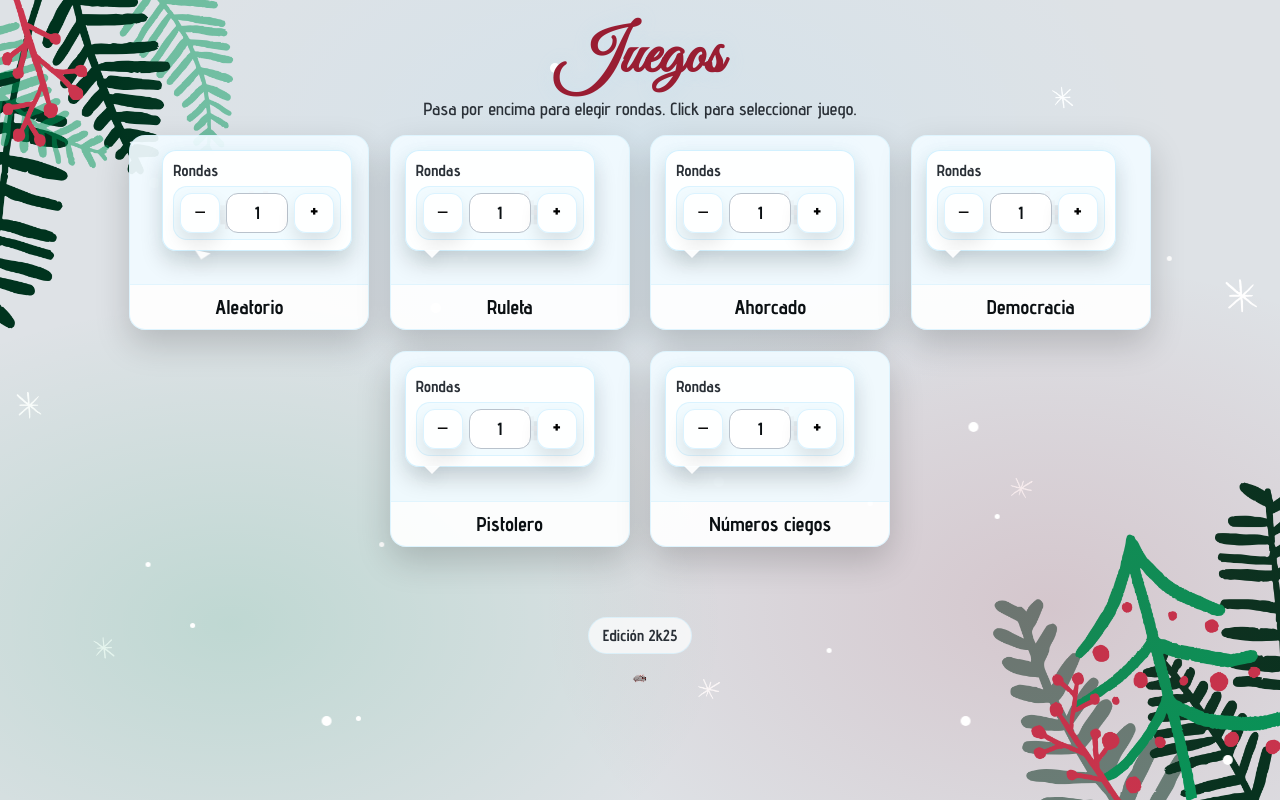
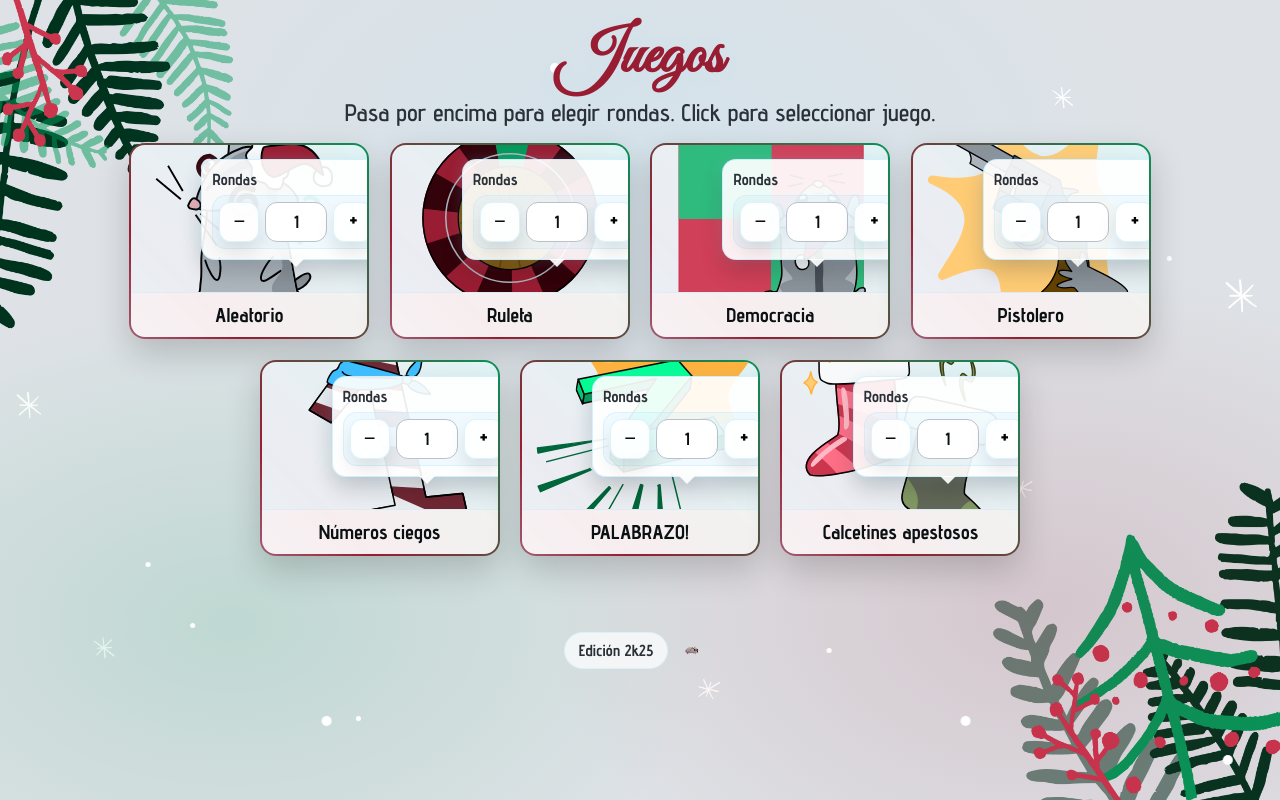
Before and after one commit to SrGuille/Servidor-de-juegos, a Django app: page /servidor/game_selector/ in a window 1280 px wide. Run offline with Django 4.2, Linux system fonts and the light colour scheme; parts of the project's set-up code (start-up, migrations or seed data) failed here and were passed over.

Commit message:
Imagenespuestas en el selector de juego falta por linkar los juegos/paginas nuevas. Co-authored-by: Andrés Trinidad <SadAnders@users.noreply.github.com>

```diff
--- a/servidor/static/css/style.css
+++ b/servidor/static/css/style.css
@@ -260,7 +260,7 @@ body{
 .login-subtitle{
   margin: 0;
   font-family: "Advent Pro", system-ui;
-  font-size: .98rem;
+  font-size: 1.5rem;
   color: var(--neutral-700, #3b3f45);
 }
 
@@ -560,8 +560,7 @@ body{
 
 /* =========================
    GAME SELECTOR (Admin/Web/TV)
-      Body: class="page-games"
-      Fondo tipo login + cards Wii + bocadillo de rondas
+   Sustituye tu bloque entero por este
    ========================= */
 
 .page-games{
@@ -609,7 +608,7 @@ body{
   margin: 8px 0 0;
   font-family: "Advent Pro", system-ui;
   font-weight: 600;
-      font-size: 1.1rem;
+  font-size: 1.5rem;
   color: var(--neutral-700, #3b3f45);
 }
 
@@ -623,12 +622,36 @@ body{
   gap: clamp(14px, 1.6vw, 22px);
 }
 
-    /* Card */
+/* -------------------------
+   Glow Border animado (hover)
+   ------------------------- */
+
+@keyframes steam{
+  0%   { background-position: 0 0, 0 0; }
+  50%  { background-position: 0 0, 400% 0; }
+  100% { background-position: 0 0, 0 0; }
+}
+
 .game-card{
   flex: 0 1 clamp(240px, 18vw, 300px);
 
-      background: rgba(255,255,255,.92);
-      border: 1px solid rgba(176,229,255,.40);
+  /* Borde gradiente corporativo + fondo blanco */
+  border: 2px solid transparent;
+  background:
+    linear-gradient(rgba(255,255,255,.92), rgba(255,255,255,.92)) padding-box,
+    linear-gradient(
+      45deg,
+      #009959,
+      #B0E5FF,
+      #991D32,
+      #009959,
+      #B0E5FF,
+      #991D32
+    ) border-box;
+
+  background-size: auto, 400% 400%;
+  background-position: 0 0, 0 0;
+
   border-radius: 16px;
   box-shadow: 0 14px 34px rgba(0,0,0,.18);
   overflow: hidden;
@@ -638,6 +661,21 @@ body{
 
   position: relative;
   transition: transform .14s ease, box-shadow .18s ease;
+}
+
+.game-card:hover,
+.game-card:focus-within{
+  transform: translateY(-2px);
+
+  /* Halo navideño */
+  box-shadow:
+    0 16px 38px rgba(0,0,0,.20),
+    0 0 22px rgba(0,153,89,.22),
+    0 0 22px rgba(153,29,50,.18),
+    0 0 22px rgba(176,229,255,.16);
+
+  /* Animación borde */
+  animation: steam 10s linear infinite;
 }
 
 /* Clickable area */
@@ -679,58 +717,19 @@ body{
   border-top: 1px solid rgba(176,229,255,.35);
 }
 
-    /* =========================
-      Hover/focus: borde con “glow” tipo login (radial gradients)
-      sin overlays feos, sin estirar layout
-      ========================= */
-
-    /* Creamos un “marco” gradiente alrededor con pseudo-elemento */
-    .game-card::after{
-      content: "";
-      position: absolute;
-      inset: -2px;                 /* grosor del “borde” */
-      border-radius: 18px;         /* 16px + 2px */
-      z-index: -1;
-
-      opacity: 0;
-      transform: scale(0.995);
-      transition: opacity .18s ease, transform .18s ease;
-
-      /* El look del login */
-      background-image:
-        radial-gradient(900px 520px at 50% 18%, rgba(176,229,255,.22), transparent 60%),
-        radial-gradient(800px 520px at 18% 78%, rgba(0,153,89,.18), transparent 62%),
-        radial-gradient(820px 560px at 82% 76%, rgba(153,29,50,.18), transparent 62%);
-      filter: blur(0.2px);
-    }
-
-    .game-card:hover,
-    .game-card:focus-within{
-      transform: translateY(-2px);
-      box-shadow:
-        0 14px 34px rgba(0,0,0,.18),
-        0 0 26px rgba(176,229,255,.18);
-    }
-
-    .game-card:hover::after,
-    .game-card:focus-within::after{
-      opacity: 1;
-      transform: scale(1);
-    }
-
-    /* =========================
-      Bocadillo de Rondas (aparece en hover/focus)
-      Mover con --bx sin estirar (importantísimo)
-      ========================= */
+/* -------------------------
+   Bocadillo de rondas (70% derecha)
+   ------------------------- */
 
 .rounds-bubble{
   position: absolute;
-      left: 14px;
   top: 14px;
+  left: 70%;
   z-index: 5;
 
-      /* offset horizontal del bocadillo */
-      --bx: 0px;
+  --by: 0px;
+  --tail-x: 0px;
+  --tail-rot: 0deg;
 
   padding: 10px;
   border-radius: 14px;
@@ -742,40 +741,39 @@ body{
     0 0 16px rgba(176,229,255,.18);
 
   opacity: 0;
-      transform: translate(var(--bx), -6px);
+  transform: translate(-50%, calc(-6px + var(--by)));
   pointer-events: none;
   transition: opacity .16s ease, transform .16s ease;
+}
+
+.rounds-bubble::after{
+  content: "";
+  position: absolute;
+  left: calc(50% + var(--tail-x));
+  top: 100%;
+  width: 0;
+  height: 0;
+  border: 8px solid transparent;
+  border-top-color: rgba(255,255,255,.92);
+  transform: translateX(-50%) rotate(var(--tail-rot));
+  transform-origin: top center;
+  filter: drop-shadow(0 6px 8px rgba(0,0,0,.12));
 }
 
 .game-card:hover .rounds-bubble,
 .game-card:focus-within .rounds-bubble{
   opacity: 1;
-      transform: translate(var(--bx), 0);
+  transform: translate(-50%, var(--by));
   pointer-events: auto;
 }
 
-    /* En pantallas sin hover (táctil) se queda visible */
+/* En táctil: visible siempre */
 @media (hover: none){
   .rounds-bubble{
     opacity: 1;
-        transform: translate(var(--bx), 0);
+    transform: translate(-50%, var(--by));
     pointer-events: auto;
   }
-    }
-
-    /* Piquito del bocadillo */
-    .rounds-bubble::after{
-      content: "";
-      position: absolute;
-      left: calc(18px + var(--tail-x, 0px));
-      top: 100%;
-      width: 0;
-      height: 0;
-      border: 8px solid transparent;
-      border-top-color: rgba(255,255,255,.92);
-      transform: rotate(var(--tail-rot, 0deg));
-      transform-origin: top left;
-      filter: drop-shadow(0 6px 8px rgba(0,0,0,.12));
 }
 
 .rounds-bubble-title{
@@ -837,13 +835,6 @@ body{
   border: 1px solid var(--neutral-300, #d4d7db);
   border-radius: 12px;
   outline: none;
-
-      transition: border-color .15s ease, box-shadow .15s ease;
-    }
-
-    .rounds-input:focus{
-      border-color: var(--primary-600, #871A2C);
-      box-shadow: 0 0 0 4px rgba(176,229,255,.32);
 }
 
 /* Oculta spinners nativos */
@@ -857,26 +848,14 @@ body{
   -moz-appearance: textfield;
 }
 
-    /* =========================
-      “Hamster habla” (solo Random)
-      Mover bocadillo a la derecha + piquito apuntando al hamster
-      ========================= */
-
-    .game-card--random .rounds-bubble{
-      --bx: 18px;       /* mueve el bocadillo a la derecha */
-      --tail-x: 14px;   /* mueve el piquito a la derecha */
-      --tail-rot: 12deg;/* inclinación hacia el hamster */
-    }
-
-    /* Footer */
+/* Footer (FIX) */
 .games-footer{
   margin-top: 48px;
-      width: 10%;
+  width: 100%;
   display: flex;
-    flex-direction: column;
   justify-content: center;
+  align-items: center;
   padding-top: 6px;
-    align-items: center;
 }
 
 .games-edition{
@@ -897,7 +876,6 @@ body{
   .rounds-btn{ width: 44px; height: 44px; font-size: 1.35rem; }
   .rounds-input{ width: 72px; min-height: 44px; font-size: 1.15rem; }
 }
-
 
 
 
--- a/servidor/templates/game_selector.html
+++ b/servidor/templates/game_selector.html
@@ -28,7 +28,7 @@
       <article class="game-card game-card--random">
         <button class="game-select" type="button" onclick="set_random_game()" aria-label="Seleccionar juego aleatorio">
           <div class="game-media">
-            <img src="{% static 'img/hat-loader.gif' %}" alt="Aleatorio" loading="lazy">
+            <img src="{% static 'img/ICONO_JUEGO_ALEATORIO.svg' %}" alt="Aleatorio" loading="lazy">
           </div>
           <div class="game-name">Aleatorio</div>
         </button>
@@ -48,7 +48,7 @@
       <article class="game-card" data-game-id="0">
         <button class="game-select" type="button" onclick="set_next_game(0)" aria-label="Seleccionar Ruleta">
           <div class="game-media">
-            <img src="{% static 'img/hat-loader.gif' %}" alt="Ruleta" loading="lazy">
+            <img src="{% static 'img/ICONO_RULETA.svg' %}" alt="Ruleta" loading="lazy">
           </div>
           <div class="game-name">Ruleta</div>
         </button>
@@ -63,7 +63,7 @@
         </div>
       </article>
 
-      <!-- GAME 1 -->
+      <!-- GAME 1 este ya no mete cabra saramambiche
       <article class="game-card" data-game-id="1">
         <button class="game-select" type="button" onclick="set_next_game(1)" aria-label="Seleccionar Ahorcado">
           <div class="game-media">
@@ -80,13 +80,13 @@
             <button class="rounds-btn" type="button" data-target="rounds1" data-delta="1" aria-label="Sumar ronda">+</button>
           </div>
         </div>
-      </article>
+      </article> -->
 
       <!-- GAME 2 -->
       <article class="game-card" data-game-id="2">
         <button class="game-select" type="button" onclick="set_next_game(2)" aria-label="Seleccionar Democracia">
           <div class="game-media">
-            <img src="{% static 'img/hat-loader.gif' %}" alt="Democracia" loading="lazy">
+            <img src="{% static 'img/ICONO_DEMOCRACIA.svg' %}" alt="Democracia" loading="lazy">
           </div>
           <div class="game-name">Democracia</div>
         </button>
@@ -105,7 +105,7 @@
       <article class="game-card" data-game-id="3">
         <button class="game-select" type="button" onclick="set_next_game(3)" aria-label="Seleccionar Pistolero">
           <div class="game-media">
-            <img src="{% static 'img/hat-loader.gif' %}" alt="Pistolero" loading="lazy">
+            <img src="{% static 'img/ICONO_PISTOLERO.svg' %}" alt="Pistolero" loading="lazy">
           </div>
           <div class="game-name">Pistolero</div>
         </button>
@@ -124,7 +124,7 @@
       <article class="game-card" data-game-id="4">
         <button class="game-select" type="button" onclick="set_next_game(4)" aria-label="Seleccionar Números ciegos">
           <div class="game-media">
-            <img src="{% static 'img/hat-loader.gif' %}" alt="Números ciegos" loading="lazy">
+            <img src="{% static 'img/ICONO_NUMEROS_CIEGOS.svg' %}" alt="Números ciegos" loading="lazy">
           </div>
           <div class="game-name">Números ciegos</div>
         </button>
@@ -138,6 +138,45 @@
           </div>
         </div>
       </article>
+
+      <!-- GAME 5 -->
+      <article class="game-card" data-game-id="5">
+        <button class="game-select" type="button" onclick="set_next_game(5)" aria-label="Seleccionar Palabrazo!">
+          <div class="game-media">
+            <img src="{% static 'img/ICONO_PALABRAZO.svg' %}" alt="Números ciegos" loading="lazy">
+          </div>
+          <div class="game-name">PALABRAZO!</div>
+        </button>
+
+        <div class="rounds-bubble" aria-label="Rondas Palabrazo!">
+          <div class="rounds-bubble-title">Rondas</div>
+          <div class="rounds-stepper" role="group" aria-label="Rondas Palabrazo!">
+            <button class="rounds-btn" type="button" data-target="rounds5" data-delta="-1" aria-label="Restar ronda">−</button>
+            <input class="rounds-input" type="number" id="rounds5" name="rounds5" value="1" min="1" max="99" inputmode="numeric">
+            <button class="rounds-btn" type="button" data-target="rounds5" data-delta="1" aria-label="Sumar ronda">+</button>
+          </div>
+        </div>
+      </article>
+
+      <!-- GAME 6 -->
+      <article class="game-card" data-game-id="6">
+        <button class="game-select" type="button" onclick="set_next_game(6)" aria-label="Seleccionar Calcetines apestosos">
+          <div class="game-media">
+            <img src="{% static 'img/ICONO_CALCETINES_APESTOSOS.svg' %}" alt="Números ciegos" loading="lazy">
+          </div>
+          <div class="game-name">Calcetines apestosos</div>
+        </button>
+
+        <div class="rounds-bubble" aria-label="Rondas Calcetines apestosos">
+          <div class="rounds-bubble-title">Rondas</div>
+          <div class="rounds-stepper" role="group" aria-label="Rondas Calcetines apestosos">
+            <button class="rounds-btn" type="button" data-target="rounds6" data-delta="-1" aria-label="Restar ronda">−</button>
+            <input class="rounds-input" type="number" id="rounds6" name="rounds6" value="1" min="1" max="99" inputmode="numeric">
+            <button class="rounds-btn" type="button" data-target="rounds6" data-delta="1" aria-label="Sumar ronda">+</button>
+          </div>
+        </div>
+      </article>
+
     </section>
 
     <footer class="games-footer" aria-label="Edición">
```
Also changed, not shown: servidor/static/img/ICONO_CALCETINES_APESTOSOS.svg (added), servidor/static/img/ICONO_DEMOCRACIA.svg (added), servidor/static/img/ICONO_JUEGO_ALEATORIO.svg (added), servidor/static/img/ICONO_NUMEROS_CIEGOS.svg (added), servidor/static/img/ICONO_PALABRAZO.svg (added), servidor/static/img/ICONO_PISTOLERO.svg (added), servidor/static/img/ICONO_RULETA.svg (added). Lines whose indentation alone changed are shown as unchanged.
